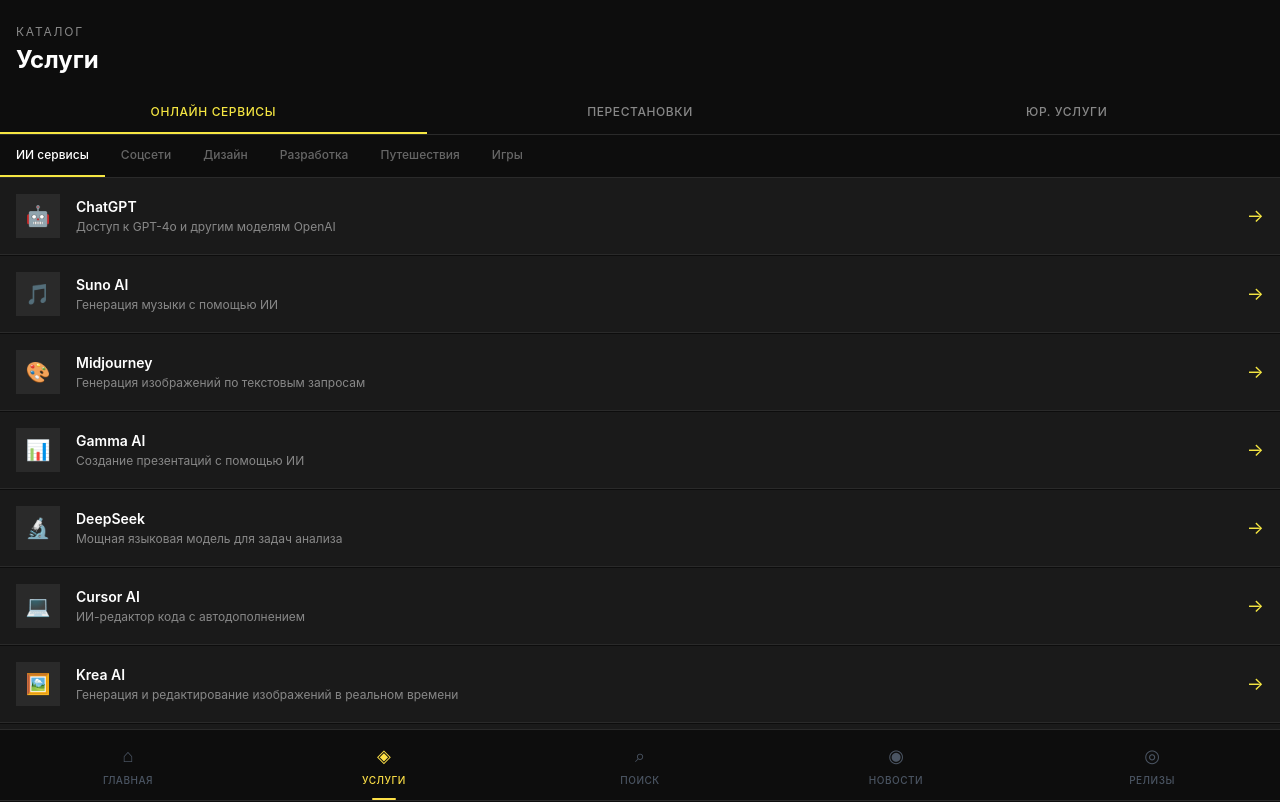
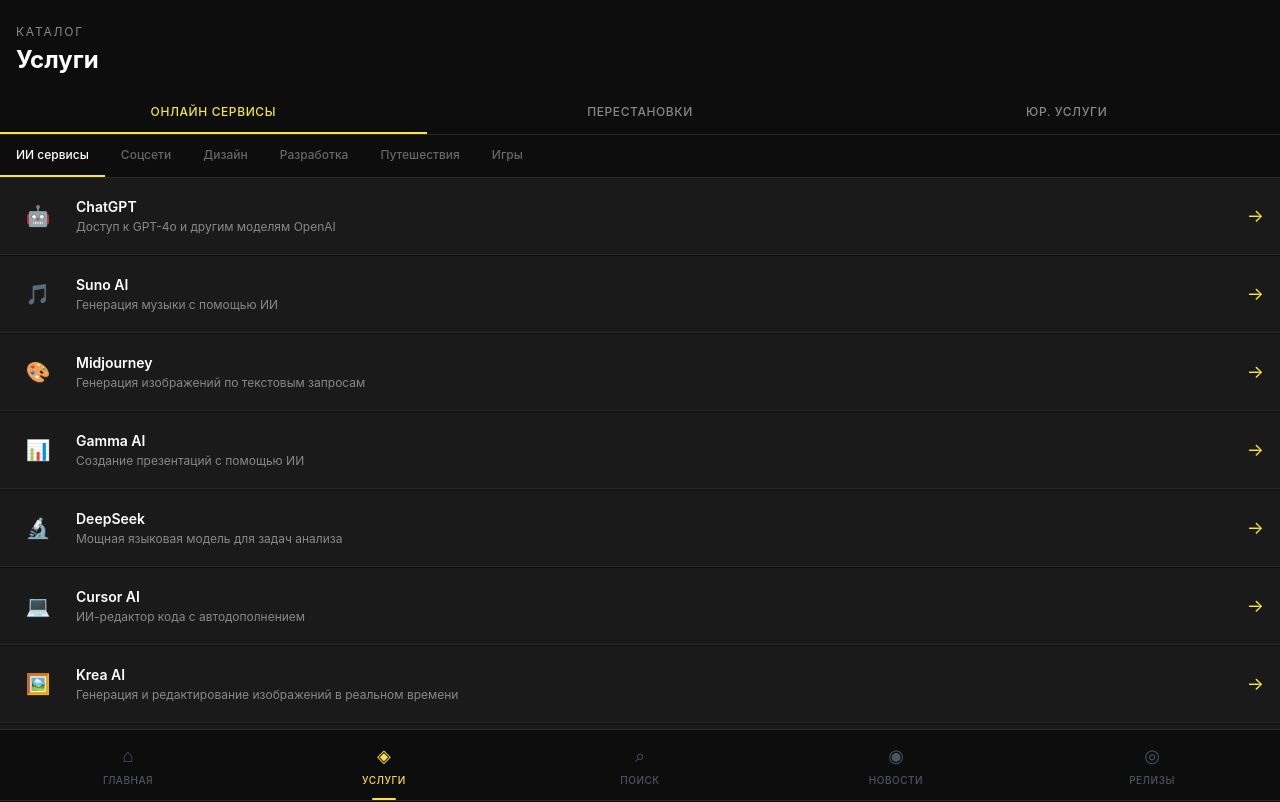
Before and after one commit to makesoundBetter/my-tg-miniapp, a React (Vite) app: page /catalog in a window 1280 px wide. Shown: the top 802 px of the page. Built offline with nearby package versions, Linux system fonts and the light colour scheme.

Commit message:
remove icon background

```diff
--- a/src/components/ServiceCard.jsx
+++ b/src/components/ServiceCard.jsx
@@ -26,8 +26,7 @@
       style={{ background: '#1A1A1A', borderBottom: '1px solid #2A2A2A' }}
       className="flex items-center gap-4 p-4 cursor-pointer active:scale-95 transition-transform"
     >
-      <div style={{ background: '#2A2A2A' }}
-        className="w-11 h-11 flex items-center justify-center shrink-0">
+      <div className="w-11 h-11 flex items-center justify-center shrink-0">
         <ServiceLogo logo={service.logo} emoji={service.emoji} />
       </div>
       <div className="flex-1 min-w-0">
--- a/src/pages/ServiceDetail.jsx
+++ b/src/pages/ServiceDetail.jsx
@@ -40,8 +40,7 @@
         </button>
 
         <div className="mb-8">
-          <div style={{ background: '#1A1A1A', border: '1px solid #2A2A2A' }}
-            className="w-20 h-20 flex items-center justify-center mb-6">
+          <div className="w-20 h-20 flex items-center justify-center mb-6">
             <ServiceLogo logo={service.logo} emoji={service.emoji} />
           </div>
           <p style={{ color: '#888', letterSpacing: '0.15em' }} className="text-xs uppercase mb-2">Сервис</p>
```
